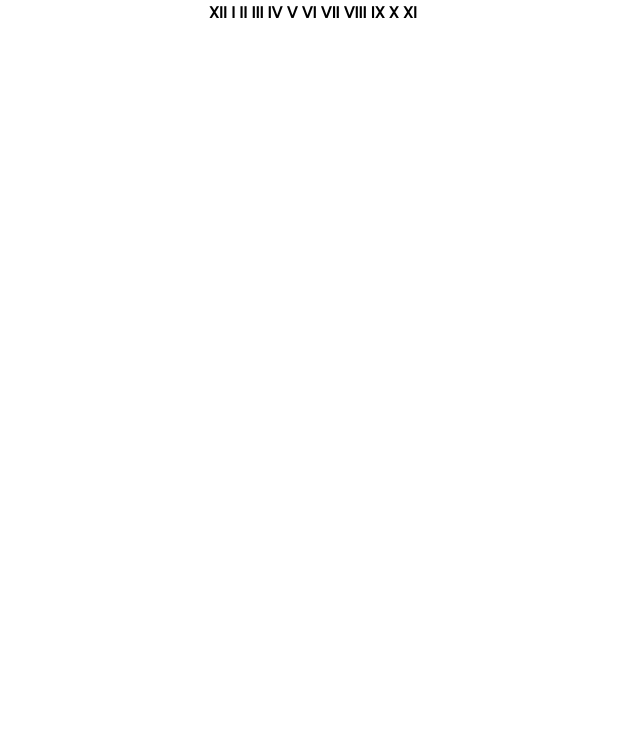
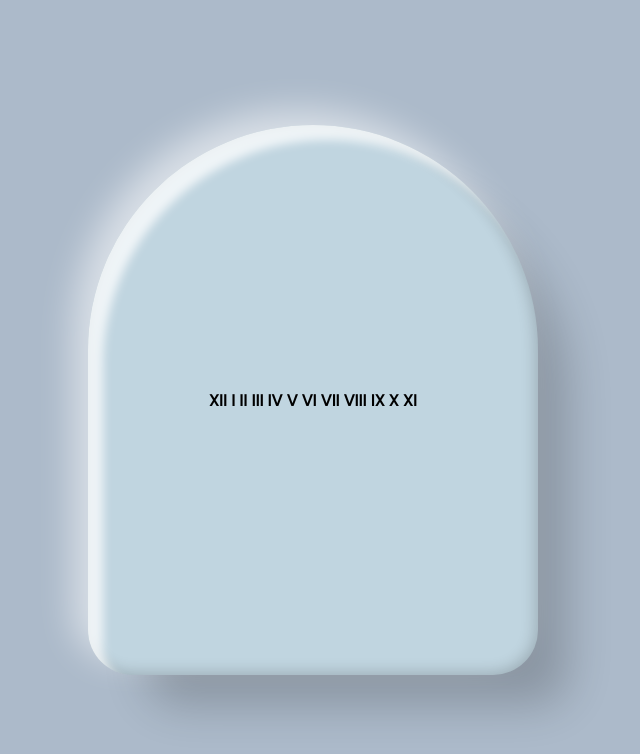
Before and after one commit to jsunh98/anal-clock, a plain HTML site: page index.html in a window 1280 px wide. Shown: the whole page, without its empty margins (327-967 px from the left). Drawn offline with Linux system fonts and the light colour scheme.

Commit message:
formatted the styling for the .clock class shaping and shadowing the clock container

```diff
--- a/styles.css
+++ b/styles.css
@@ -10,4 +10,21 @@ body {
     display: flex;
     justify-content: center;
     align-items: center;
+    min-height: 100vh;
+    background: #acbaca;
 }
+.clock {
+    position: relative;
+    width: 450px;
+    height: 550px;
+    display: flex;
+    justify-content: center;
+    align-items: center;
+    background: #c0d5e0;
+    border-radius: 50px;
+    border-top-left-radius: 250px;
+    border-top-right-radius: 250px;
+    box-shadow: 45px 45px 45px -15px rgba(0,0,0,0.2),
+    inset 15px 15px 10px rgba(255,255,255,0.75), -15px -15px 35px rgba(255,255,255,0.55),
+    inset -2px -2px 15px rgba(0,0,0,0.2);
+}
```
